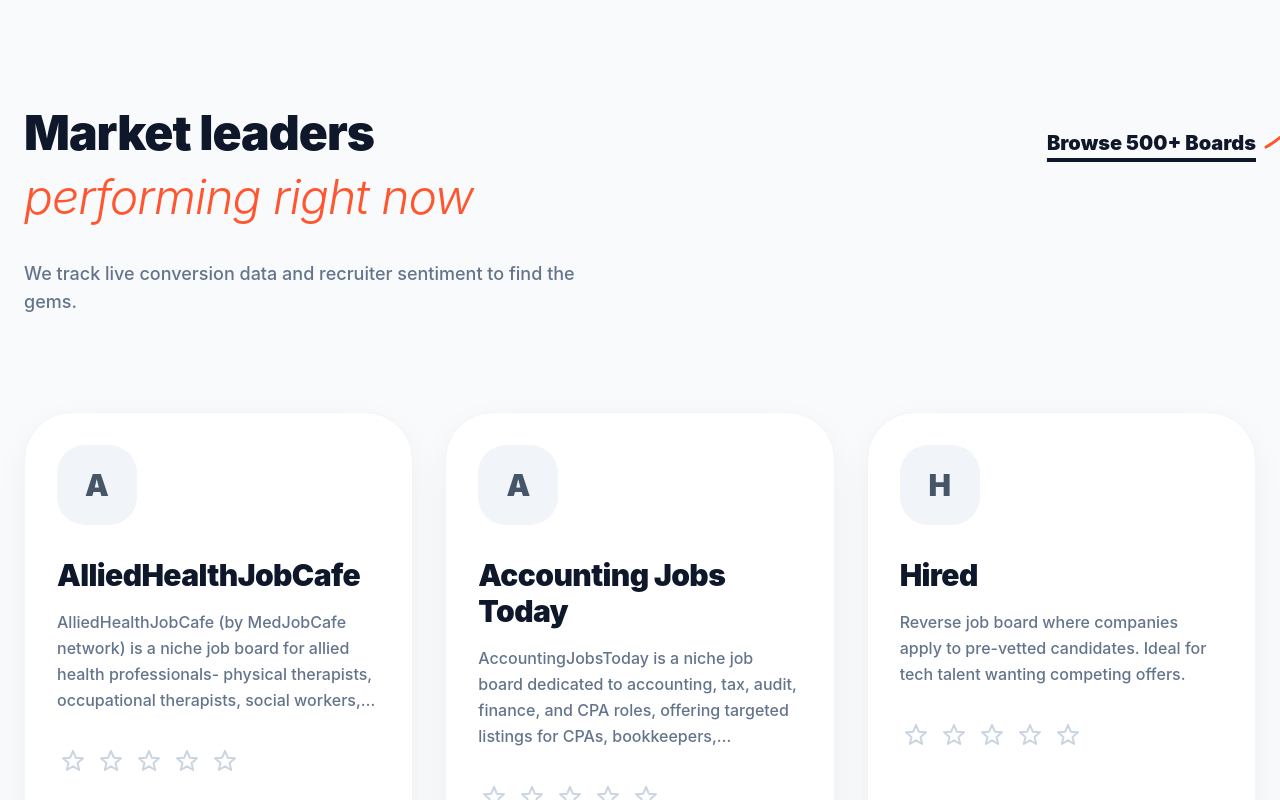
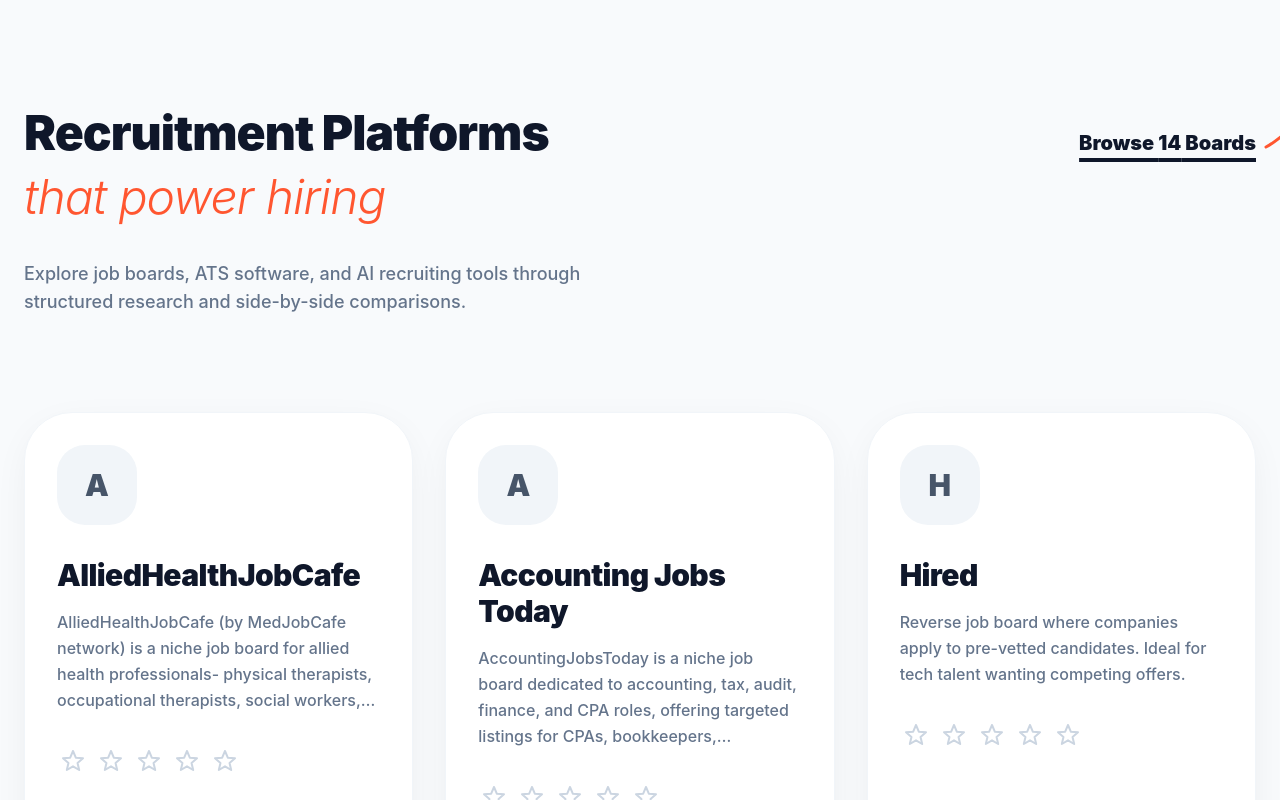
Before and after one commit to sjaiman93/jobboardsreview, a Next.js app: page / in a window 1280 px wide. Shown: the part 1100-1900 px from the top of the page. Built offline with nearby package versions, Linux system fonts and the light colour scheme.

Commit message:
update homepage recruitment platforms section, dynamic count, and footer navigation

```diff
--- a/app/page.js
+++ b/app/page.js
@@ -86,11 +86,11 @@
           <div className="flex flex-col md:flex-row items-baseline justify-between mb-24 gap-6">
             <div className="max-w-xl">
               <h2 className="text-5xl font-black text-slate-900 mb-6">
-                Market leaders <br />
-                <span className="font-light italic text-[#FF5630]">performing right now</span>
+                Recruitment Platforms <br />
+                <span className="font-light italic text-[#FF5630]">that power hiring</span>
               </h2>
               <p className="text-lg text-slate-500 font-medium">
-                We track live conversion data and recruiter sentiment to find the gems.
+                Explore job boards, ATS software, and AI recruiting tools through structured research and side-by-side comparisons.
               </p>
             </div>
             <div className="relative">
@@ -98,7 +98,7 @@
                 href="/directory"
                 className="text-slate-900 text-xl font-black underline decoration-slate-900 decoration-4 underline-offset-8 hover:text-[#FF5630] hover:decoration-[#FF5630] transition-colors"
               >
-                Browse 500+ Boards
+                Browse {boards.length} Boards
               </Link>
               {/* Hand-drawn arrow SVG */}
               <svg className="absolute -right-20 -top-8 text-[#FF5630] hidden lg:block" width="80" height="60" viewBox="0 0 80 60" fill="none">
--- a/components/Footer.js
+++ b/components/Footer.js
@@ -13,15 +13,14 @@
         { href: "/directory", label: "Directory" },
         { href: "/categories", label: "Categories" },
         { href: "/compare", label: "Compare" },
-        { href: "/directory", label: "Trends" },
+        { href: "/", label: "Trends" },
       ],
     },
     {
       title: "For Boards",
       links: [
         { href: "/claim-listing", label: "List Your Board" },
-        { href: "#", label: "Advertise" },
-        { href: "#", label: "Partners" },
+        { href: "/", label: "Advertise" },
       ],
     },
     {
@@ -103,7 +102,7 @@
 
         {/* Bottom Bar */}
         <div className="pt-12 border-t border-slate-100 flex flex-col md:flex-row justify-between items-center gap-6 text-slate-400 font-bold">
-          <p>© 2024 JobBoardsReview Inc. Built with love in London.</p>
+          <p>© 2025 JobBoardsReview. All rights reserved.</p>
           <div className="flex gap-8">
             {[
               { label: "Terms", href: "/terms" },
--- a/data/siteContent.js
+++ b/data/siteContent.js
@@ -10,7 +10,7 @@
     "heroSubtitle": "better talent without the guesswork.",
     "highlightText": "100% Verified Community Insights",
     "footerText": "Empowering the recruitment community with radical transparency and peer-verified intelligence.",
-    "copyrightText": "© 2024 JobBoardsReview Inc. Built with love in London."
+    "copyrightText": "© 2025 JobBoardsReview. All rights reserved."
   }
 };
 
```
